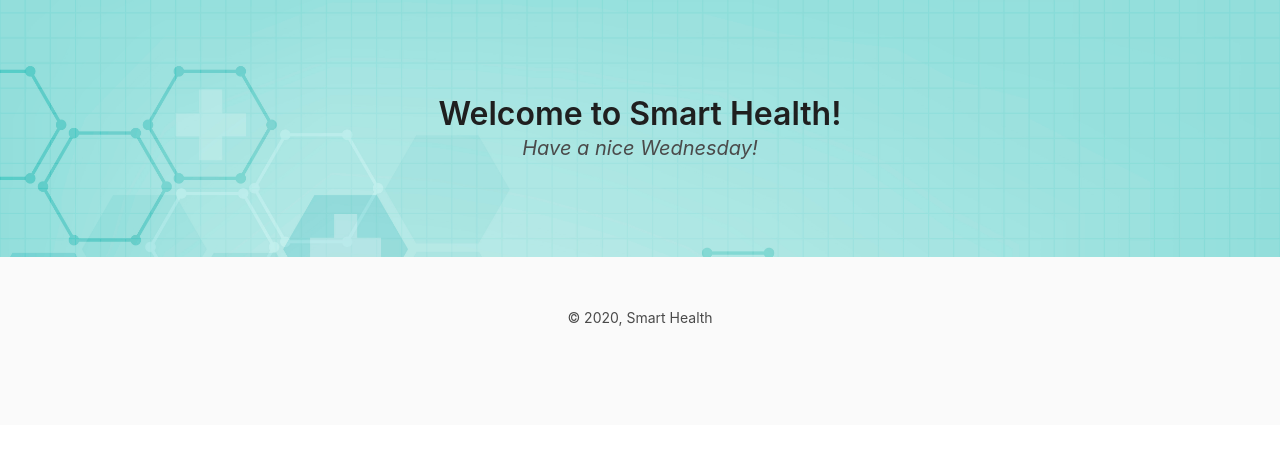
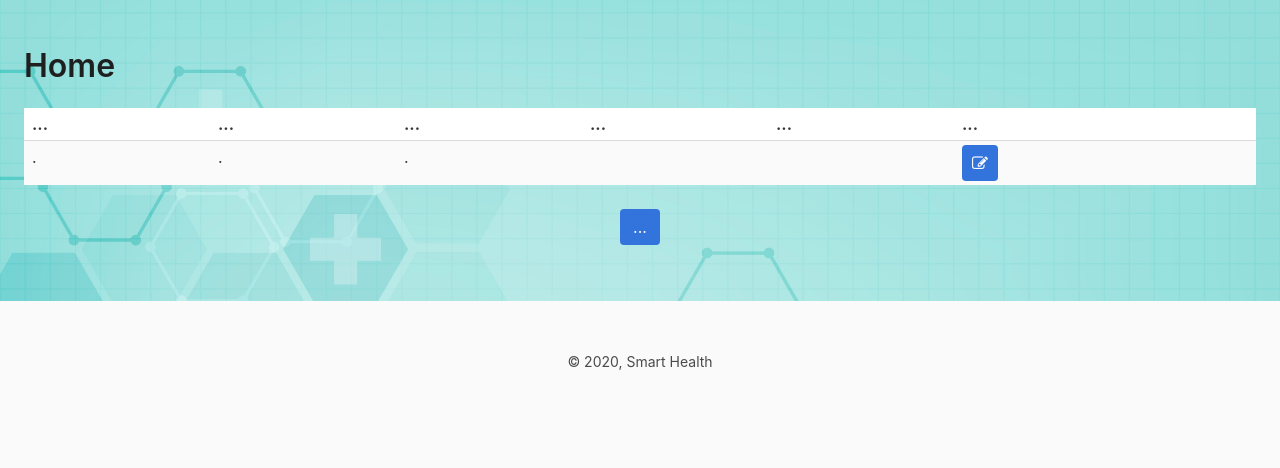
Before and after one commit to SmartHealth-ituse2020/SH-web, a Flask app: page /doctor in a window 1280 px wide. Shown: the part 52-520 px from the top of the page. Run offline with Flask 2, Linux system fonts and the light colour scheme; some libraries are stand-ins or nearby versions.

Commit message:
A draft table added to home_doctor

```diff
--- a/doctor_views.py
+++ b/doctor_views.py
@@ -1,4 +1,3 @@
-from datetime import datetime
 from flask import render_template
 from flask import request, redirect, url_for
 
@@ -14,9 +13,6 @@ def login_page_doctor():
      return render_template("login_doctor.html")
 
 def home_page_doctor():
-    today = datetime.today()
-    day_name = today.strftime("%A")
-
     # rows = query(DATABASE_URL, "")
-    # return render_template("home_doctor.html", rows=sorted(rows), len=len(rows))
-    return render_template("home_doctor.html", day=day_name)
+    rows={"...", "...", "...", "...", "...", "..."}
+    return render_template("home_doctor.html", rows=sorted(rows), len=len(rows))
--- a/templates/home_doctor.html
+++ b/templates/home_doctor.html
@@ -1,12 +1,38 @@
 {% extends "layout_doctor.html" %}
 {% block title %}Home - Doctor{% endblock %}
 {% block content %}
-    <section class="hero">
-      <div class="hero-body">
-        <div class="container has-text-centered">
-          <h1 class="title">Welcome to Smart Health!</h1>
-          <p class="subtitle  is-italic">Have a nice {{ day }}!</p>
-        </div>
-      </div>
-    </section>
+<h1 class="title">Home</h1>
+
+<table class="table is-narrow is-striped is-hoverable">
+
+    <tr>
+        <th>...</th>
+        <th>...</th>
+        <th>...</th>
+        <th>...</th>
+        <th>...</th>
+        <th>...</th>
+    </tr>
+{% for i in range(0,len) %}
+    <tr>
+        <td>{{ rows[i][0] }}</td>
+        <td>{{ rows[i][1] }}</td>
+        <td>{{ rows[i][2] }}</td>
+        <td>{{ rows[i][3] }}</td>
+        <td>{{ rows[i][4] }}</td>
+        <td>
+            <a class="button is-link">
+                <span class="icon is-small is-left">
+                  <i class="fa fa-edit"></i>
+                </span></a>
+        </td>
+    </tr>
+{%endfor%}
+</table>
+<div class="field is-grouped is-grouped-centered">
+    <span class="navbar-item">
+            <a class="button is-link">...</a>
+    </span>
+</div>
+
 {% endblock %}
```
